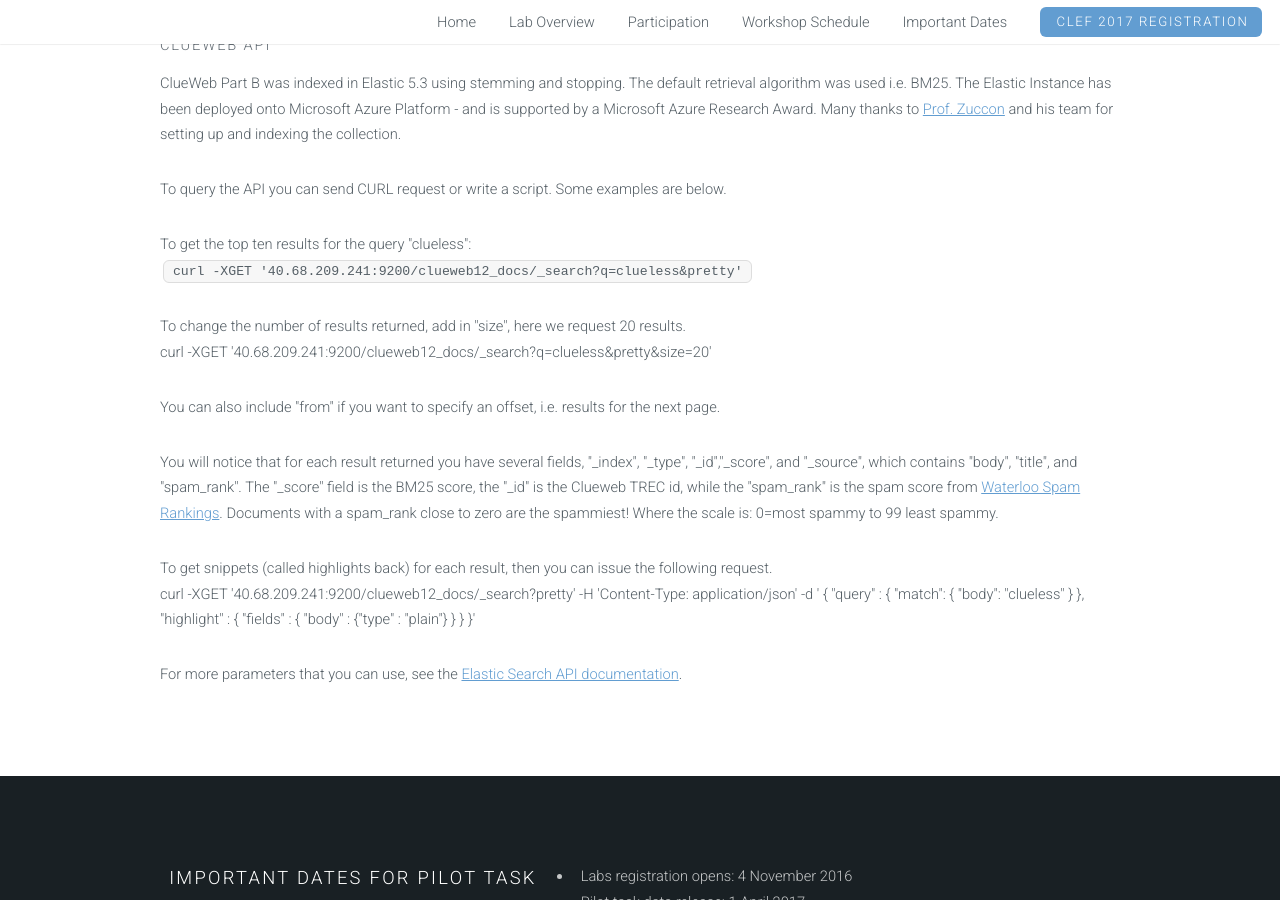
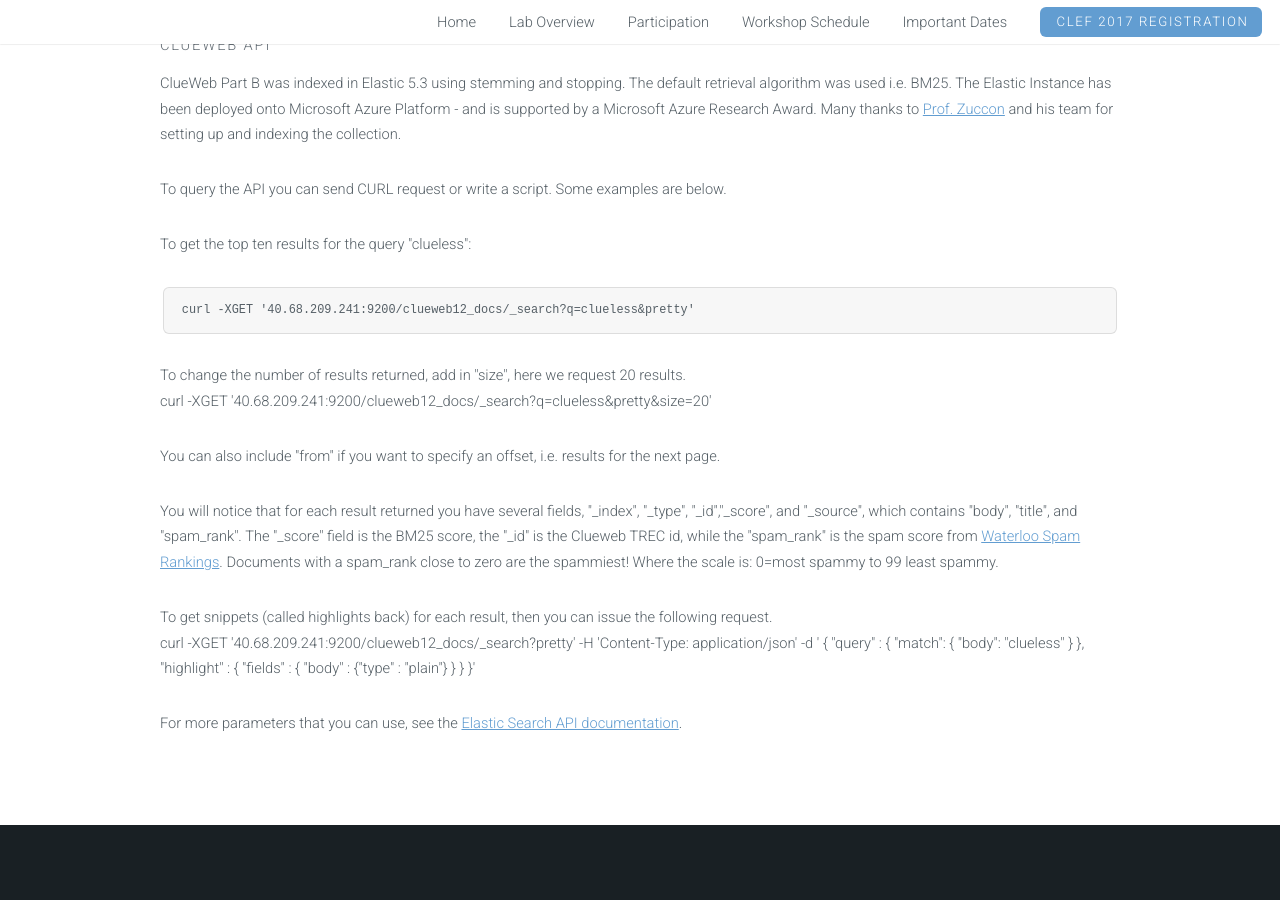
Before and after one commit to ekanou/dynamicsearch, a Jekyll site: the page built from clef-lab.html, in a window 1280 px wide and 900 px high, scrolled down 4157 px. Built offline with Jekyll 4.4.1, drawn with Linux system fonts in a browser that asks for light colours.

Commit message:
updated elastic instructions

```diff
--- a/clef-lab.html
+++ b/clef-lab.html
@@ -146,7 +146,7 @@
                 <p> To get the top ten results for the query  "clueless":
                     <br>
 
-                <code>curl -XGET '40.68.209.241:9200/clueweb12_docs/_search?q=clueless&pretty'</code></p>
+                <pre><code>curl -XGET '40.68.209.241:9200/clueweb12_docs/_search?q=clueless&pretty'</code></pre></p>
 
                 <p>To change the number of results returned, add in "size", here we request 20 results. <br>
 
```
